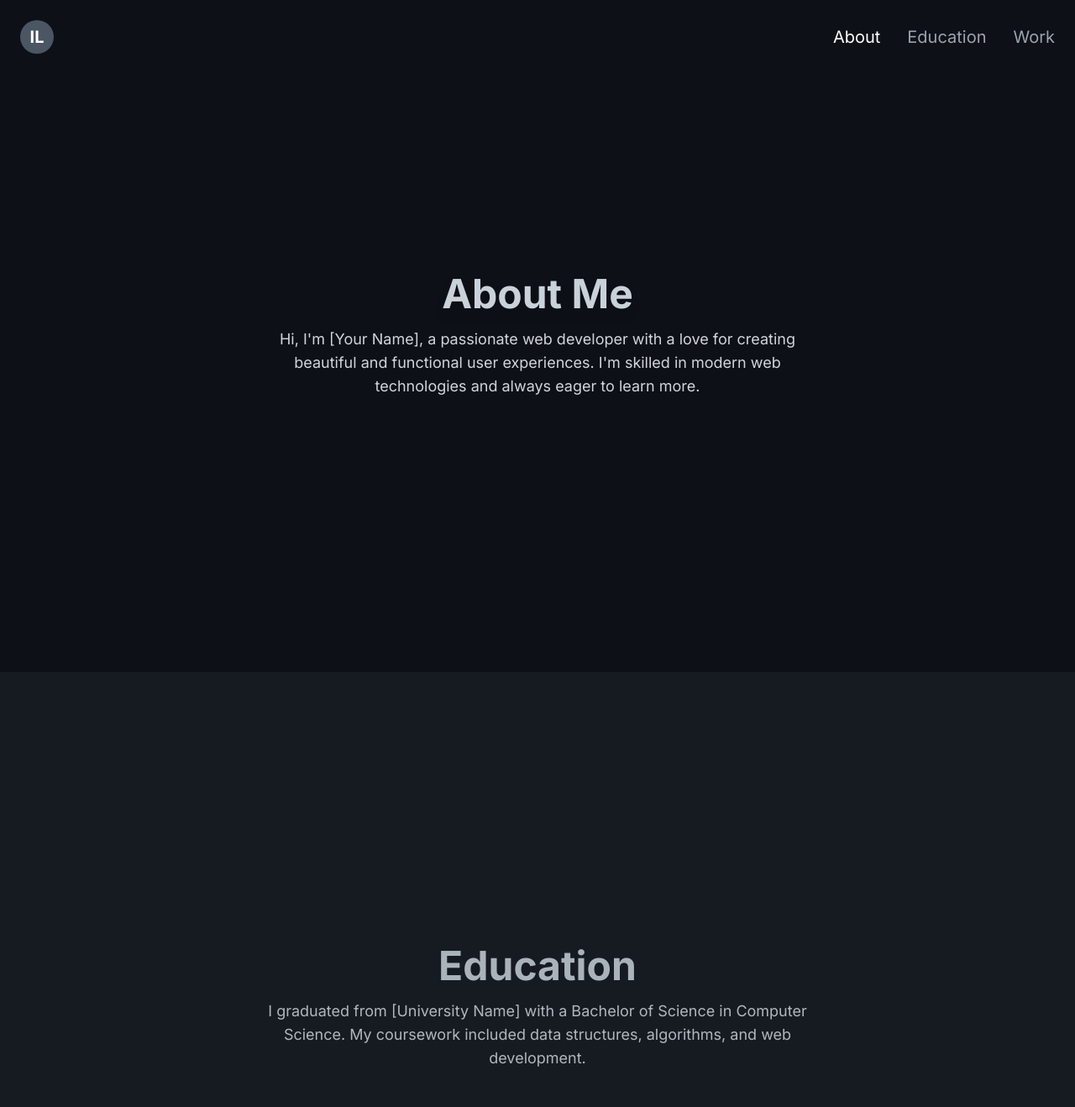
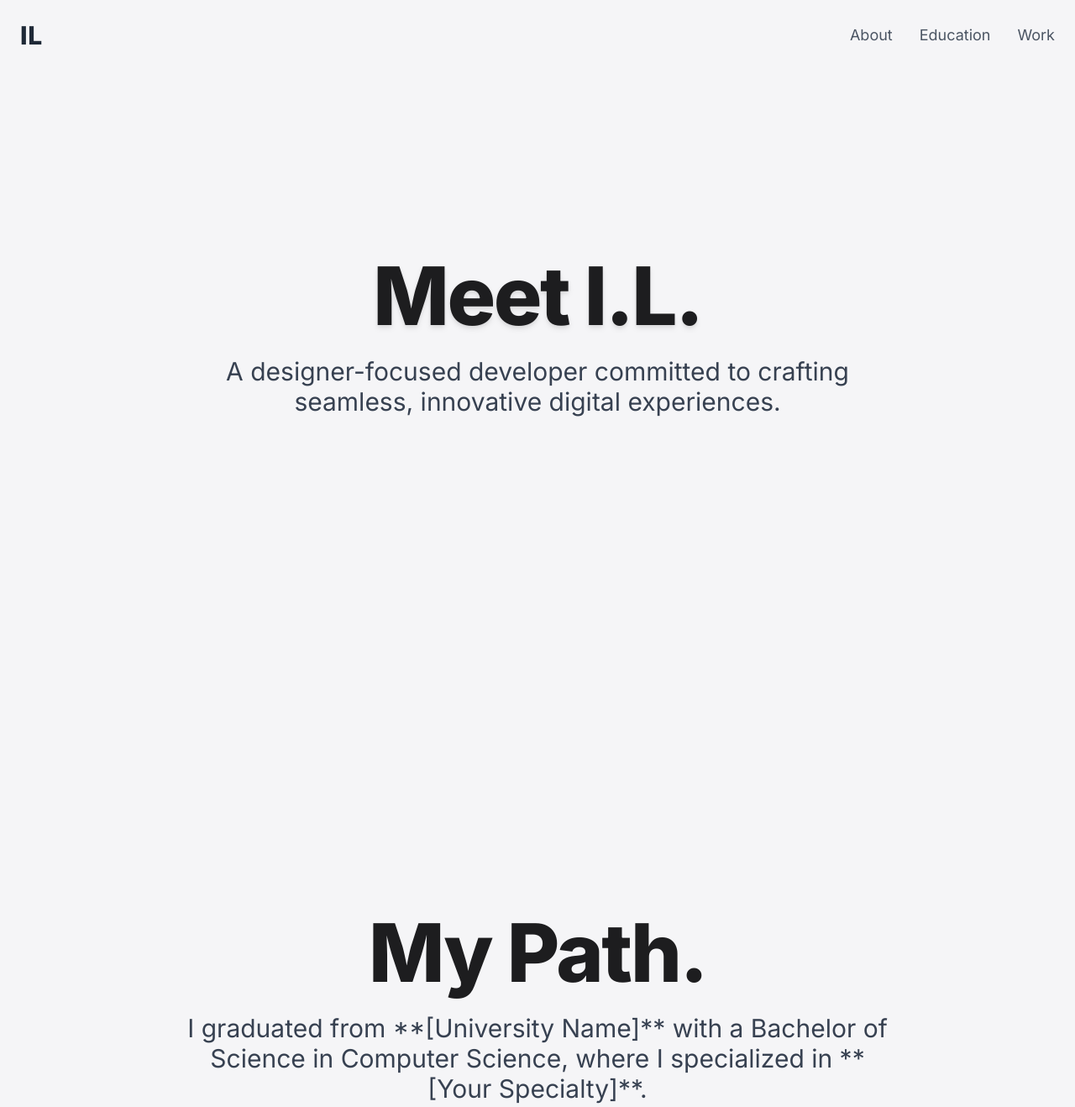
Before and after one commit to isaaclim009/isaaclim.github.io, a plain HTML site: page index.html in a window 1280 px wide. Shown: the top 1318 px of the page at 84% size. Drawn offline with nearby package versions, Linux system fonts and the light colour scheme.

Commit message:
apple style

```diff
--- a/index.html
+++ b/index.html
@@ -8,60 +8,67 @@
     <script src="https://cdn.tailwindcss.com"></script>
     <style>
         /* Define the font and base styles */
-        @import url('https://fonts.googleapis.com/css2?family=Inter:wght@400;600;700&display=swap');
+        @import url('https://fonts.googleapis.com/css2?family=Inter:wght@400;600;700;800&display=swap');
         body {
             font-family: 'Inter', sans-serif;
-            background-color: #0d1117; /* GitHub-like dark background */
-            color: #c9d1d9; /* Light text color */
+            background-color: #f5f5f7; /* Apple's light gray background color */
+            color: #1d1d1f; /* Dark text color */
         }
         /* Custom styles for content that will be dynamically faded */
         .content {
-            transition: opacity 0.5s ease-out; /* Smooth transition for opacity changes */
+            transition: opacity 0.5s cubic-bezier(0.25, 0.46, 0.45, 0.94); /* A more refined easing for the fade */
             opacity: 0; /* Start with content hidden */
+        }
+        /* Custom CSS for the floating header's blur effect */
+        .header-scrolled {
+            background-color: rgba(255, 255, 255, 0.8); /* Semi-transparent white background */
+            backdrop-filter: blur(20px); /* Blur effect */
+            -webkit-backdrop-filter: blur(20px); /* For Safari compatibility */
+            box-shadow: 0 2px 10px rgba(0, 0, 0, 0.05); /* Subtle shadow for depth */
         }
     </style>
 </head>
 <body>
     <!-- Floating Header -->
-    <header class="fixed top-0 left-0 right-0 z-50 p-6 bg-transparent transition-all duration-300 flex items-center justify-between">
+    <header class="fixed top-0 left-0 right-0 z-50 p-6 transition-all duration-300 flex items-center justify-between">
         <!-- Logo on the top-left -->
-        <div class="text-xl font-bold text-white bg-gray-600 rounded-full w-10 h-10 flex items-center justify-center">IL</div>
+        <div class="text-3xl font-extrabold text-gray-800 tracking-wide">IL</div>
 
         <!-- Navigation links on the top-right -->
         <nav class="flex items-center space-x-8">
-            <a href="#about" class="nav-link text-xl font-medium text-gray-400 hover:text-white transition-colors duration-300">About</a>
-            <a href="#education" class="nav-link text-xl font-medium text-gray-400 hover:text-white transition-colors duration-300">Education</a>
-            <a href="#work" class="nav-link text-xl font-medium text-gray-400 hover:text-white transition-colors duration-300">Work</a>
+            <a href="#about" class="nav-link text-lg font-medium text-gray-600 hover:text-black transition-colors duration-300">About</a>
+            <a href="#education" class="nav-link text-lg font-medium text-gray-600 hover:text-black transition-colors duration-300">Education</a>
+            <a href="#work" class="nav-link text-lg font-medium text-gray-600 hover:text-black transition-colors duration-300">Work</a>
         </nav>
     </header>
 
     <!-- About Section -->
     <section id="about" class="h-screen flex items-center justify-center p-8">
-        <div class="max-w-2xl text-center">
+        <div class="max-w-4xl text-center px-4">
             <!-- Drop shadow added to the title -->
-            <h1 class="text-5xl font-bold mb-4 content drop-shadow-lg">About Me</h1>
-            <p class="text-lg text-gray-300 content">
-                Hi, I'm [Your Name], a passionate web developer with a love for creating beautiful and functional user experiences. I'm skilled in modern web technologies and always eager to learn more.
+            <h1 class="text-6xl md:text-8xl font-extrabold mb-6 content drop-shadow-md tracking-tight">Meet I.L.</h1>
+            <p class="text-2xl md:text-3xl text-gray-700 content">
+                A designer-focused developer committed to crafting seamless, innovative digital experiences.
             </p>
         </div>
     </section>
 
     <!-- Education Section -->
-    <section id="education" class="h-screen flex items-center justify-center p-8 bg-[#161b22]">
-        <div class="max-w-2xl text-center">
-            <h2 class="text-5xl font-bold mb-4 content">Education</h2>
-            <p class="text-lg text-gray-300 content">
-                I graduated from [University Name] with a Bachelor of Science in Computer Science. My coursework included data structures, algorithms, and web development.
+    <section id="education" class="h-screen flex items-center justify-center p-8 bg-[#f5f5f7]">
+        <div class="max-w-4xl text-center px-4">
+            <h2 class="text-6xl md:text-8xl font-extrabold mb-6 content tracking-tight">My Path.</h2>
+            <p class="text-2xl md:text-3xl text-gray-700 content">
+                I graduated from **[University Name]** with a Bachelor of Science in Computer Science, where I specialized in **[Your Specialty]**.
             </p>
         </div>
     </section>
 
     <!-- Work Section -->
-    <section id="work" class="h-screen flex items-center justify-center p-8">
-        <div class="max-w-2xl text-center">
-            <h2 class="text-5xl font-bold mb-4 content">Work Experience</h2>
-            <p class="text-lg text-gray-300 content">
-                I have worked as a Front-End Developer at [Company Name], where I focused on building responsive and accessible user interfaces using React and Tailwind CSS.
+    <section id="work" class="h-screen flex items-center justify-center p-8 bg-[#f5f5f7]">
+        <div class="max-w-4xl text-center px-4">
+            <h2 class="text-6xl md:text-8xl font-extrabold mb-6 content tracking-tight">The Work.</h2>
+            <p class="text-2xl md:text-3xl text-gray-700 content">
+                I have worked as a **[Your Role]** at **[Company Name]**, building responsive and engaging platforms using **[Your Technologies]**.
             </p>
         </div>
     </section>
@@ -70,34 +77,27 @@
         document.addEventListener('DOMContentLoaded', () => {
             const sections = document.querySelectorAll('section');
             const navLinks = document.querySelectorAll('.nav-link');
+            const header = document.querySelector('header');
 
             // Function to update the opacity of elements based on scroll position
             const updateOpacity = () => {
                 sections.forEach(section => {
-                    // Get the position and dimensions of the section
                     const sectionTop = section.getBoundingClientRect().top;
                     const sectionHeight = section.offsetHeight;
                     const viewportHeight = window.innerHeight;
 
-                    // Calculate the visibility ratio (from 0 to 1)
-                    // The animation starts when the section enters the bottom of the viewport
-                    // and ends when it's fully visible.
-                    const startAnimationAt = viewportHeight * 0.75; // Start fading in when 75% of section is in view
-                    const endAnimationAt = viewportHeight * 0.25; // Full opacity when 25% of section is in view
+                    const startAnimationAt = viewportHeight * 0.85; // Start fading in when 85% of section is in view
+                    const endAnimationAt = viewportHeight * 0.4;  // Full opacity when 40% of section is in view
 
                     let visibility = 0;
                     if (sectionTop < startAnimationAt && sectionTop > endAnimationAt) {
-                        // Calculate a dynamic opacity value based on scroll position within the trigger zone
                         visibility = 1 - (sectionTop - endAnimationAt) / (startAnimationAt - endAnimationAt);
                     } else if (sectionTop <= endAnimationAt) {
-                        // Fully visible
                         visibility = 1;
                     } else {
-                        // Not visible yet
                         visibility = 0;
                     }
 
-                    // Fade out as the section goes to the top of the viewport
                     const fadeOutStart = -sectionHeight * 0.5; // Start fading out when 50% of the section is past the top
                     const fadeOutEnd = 0;
                     if (sectionTop < fadeOutEnd && sectionTop > fadeOutStart) {
@@ -106,7 +106,6 @@
                       visibility = 0;
                     }
 
-                    // Apply the calculated opacity to all 'content' elements in the section
                     const contents = section.querySelectorAll('.content');
                     contents.forEach(content => {
                         content.style.opacity = visibility;
@@ -114,10 +113,10 @@
                 });
             };
 
-            // This observer handles the active state of the navigation links
+            // This observer handles the active state of the navigation links and the header's blur effect
             const navObserverOptions = {
                 root: null,
-                rootMargin: '-50% 0px -50% 0px', // A margin to make the active state trigger when the section is in the middle of the screen
+                rootMargin: '-50% 0px -50% 0px',
                 threshold: 0
             };
 
@@ -127,26 +126,28 @@
                     const navLink = document.querySelector(`a[href="#${id}"]`);
 
                     if (entry.isIntersecting) {
-                        navLinks.forEach(link => link.classList.remove('text-white'));
+                        navLinks.forEach(link => link.classList.remove('text-black'));
                         if (navLink) {
-                            navLink.classList.add('text-white');
+                            navLink.classList.add('text-black');
                         }
                     }
                 });
+
+                // Add/remove the header blur effect class based on scroll position
+                if (window.scrollY > 10) {
+                    header.classList.add('header-scrolled');
+                } else {
+                    header.classList.remove('header-scrolled');
+                }
             }, navObserverOptions);
 
             sections.forEach(section => {
-                // Observe sections for the active nav link
                 navObserver.observe(section);
             });
 
-            // Initial call to set the correct opacity and nav link state
             updateOpacity();
-
-            // Listen for scroll events to update the opacity in real-time
             window.addEventListener('scroll', updateOpacity);
 
-            // This handles the fast smooth scroll animation when a nav link is clicked.
             navLinks.forEach(link => {
                 link.addEventListener('click', (e) => {
                     e.preventDefault();
```
